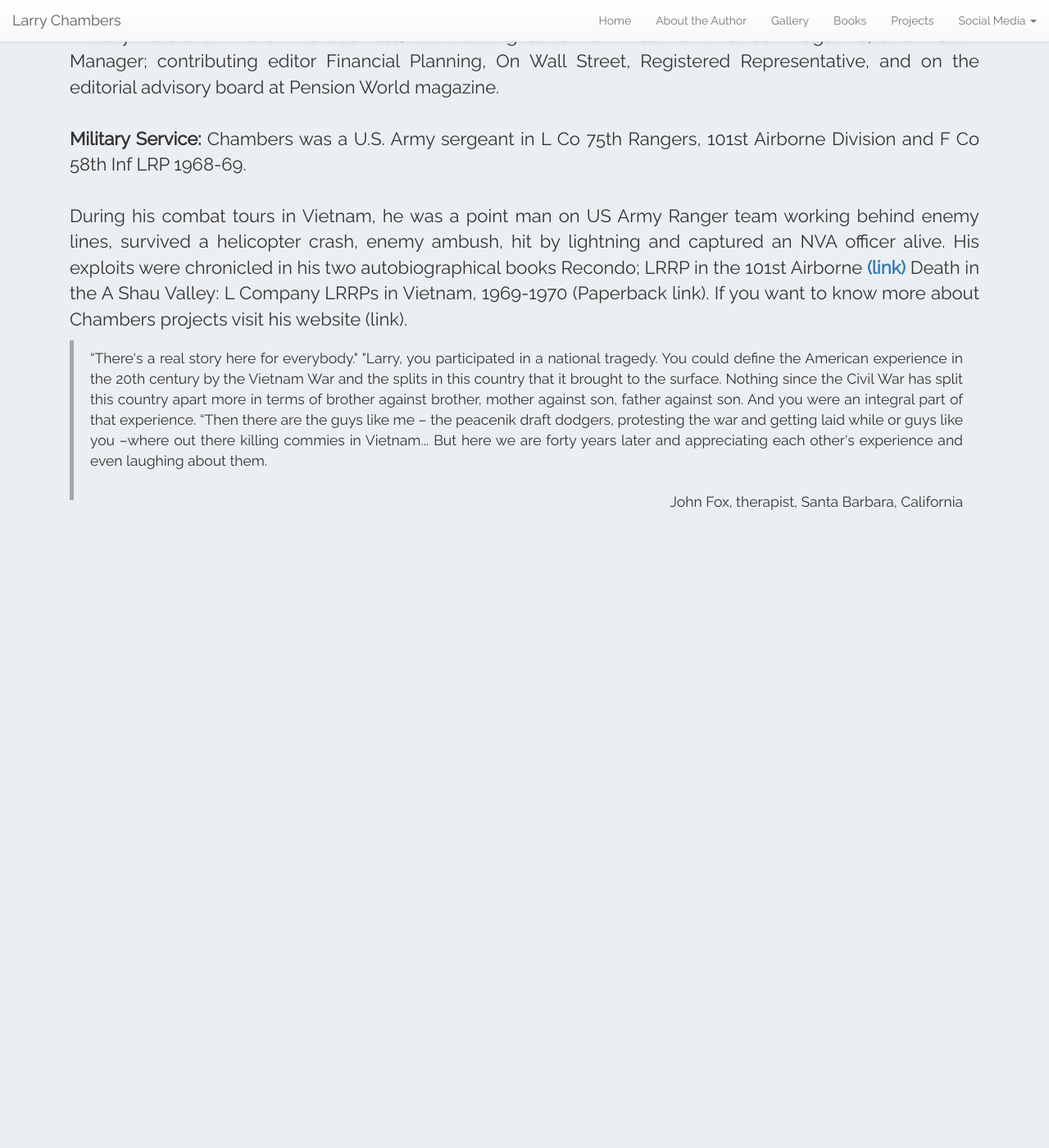
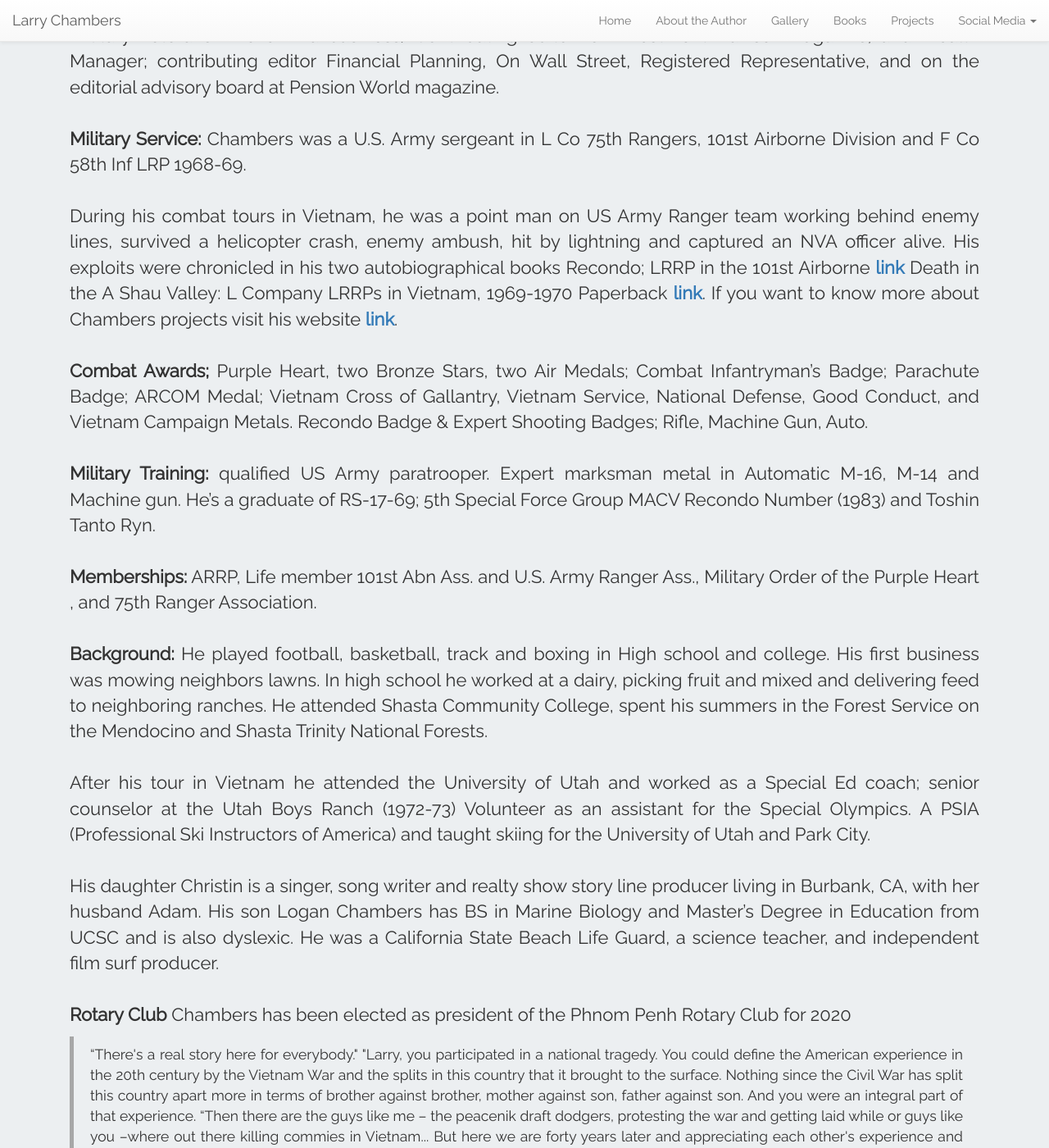
Before and after one commit to larrychambers/larrychambers.github.io, a Jekyll site: the page built from about.md, in a window 1280 px wide and 1400 px high, scrolled down 1767 px. Shown: the whole window at 82% size. Built offline with Jekyll 4.4.1, drawn with Linux system fonts in a browser that asks for light colours; nearby versions of some CDN libraries; before the commit the page ends 2397 px from its top, so only the background shows below that.

Commit message:
Update about.md

```diff
--- a/about.md
+++ b/about.md
@@ -41,7 +41,31 @@ In 2005 Chambers was named as a Marketing Guru by the editors at Investment Advi
 <b> Military Service:</b> Chambers was a U.S. Army sergeant in L Co 75th Rangers, 101st Airborne Division and F Co 58th Inf LRP 1968-69.<br>
 <br>
 
-During his combat tours in Vietnam, he was a point man on US Army Ranger team working behind enemy lines, survived a helicopter crash, enemy ambush, hit by lightning and captured an NVA officer alive.  His exploits were chronicled in his two autobiographical books Recondo; LRRP in the 101st Airborne <a href="https://www.amazon.com/Recondo-LRRPs-Airborne-Larry-Chambers-ebook/dp/B0049P1M0O/ref=asap_bc?ie=UTF8" target="_blank"><b>(link)</b></a> Death in the A Shau Valley: L Company LRRPs in Vietnam, 1969-1970 (Paperback link). If you want to know more about Chambers projects visit his website (link).
+During his combat tours in Vietnam, he was a point man on US Army Ranger team working behind enemy lines, survived a helicopter crash, enemy ambush, hit by lightning and captured an NVA officer alive.  His exploits were chronicled in his two autobiographical books Recondo; LRRP in the 101st Airborne <a href="https://www.amazon.com/Recondo-LRRPs-Airborne-Larry-Chambers-ebook/dp/B0049P1M0O/ref=asap_bc?ie=UTF8" target="_blank"><b>link</b></a> Death in the A Shau Valley: L Company LRRPs in Vietnam, 1969-1970 Paperback <a href="https://www.amazon.com/Death-Shau-Valley-Company-1969-1970/dp/0804115753/ref=asap_bc?ie=UTF8" target="_blank"><b>link</b></a>. If you want to know more about Chambers projects visit his website <a href="http://www.larry-chambers.com/" target="_blank"><b>link</b></a>.<br>
+<br>
+
+<b>Combat Awards;</b> Purple Heart, two Bronze Stars, two Air Medals; Combat Infantryman’s Badge; Parachute Badge; ARCOM Medal; Vietnam Cross of Gallantry, Vietnam Service, National Defense, Good Conduct, and Vietnam Campaign Metals.  Recondo Badge & Expert Shooting Badges; Rifle, Machine Gun, Auto.<br>
+<br>
+
+<b>Military Training:</b> qualified US Army paratrooper.  Expert marksman metal in Automatic M-16, M-14 and Machine gun. He’s a graduate of RS-17-69; 5th Special Force Group MACV Recondo Number (1983) and Toshin Tanto Ryn.<br>
+<br>
+
+<b>Memberships:</b> ARRP, Life member 101st Abn Ass. and U.S. Army Ranger Ass., Military Order of the Purple Heart , and 75th Ranger Association.<br>
+<br>
+
+<b>Background:</b> He played football, basketball, track and boxing in High school and college.  His first business was mowing neighbors lawns. In high school he worked at a dairy, picking fruit and mixed and delivering feed to neighboring ranches. He attended Shasta Community College, spent his summers in the Forest Service on the Mendocino and Shasta Trinity National Forests.<br>
+<br>
+
+After his tour in Vietnam he attended the University of Utah and worked as a Special Ed coach; senior counselor at the Utah Boys Ranch (1972-73) Volunteer as an assistant for the Special Olympics. A PSIA (Professional Ski Instructors of America) and taught skiing for the University of Utah and Park City.<br>
+<br>
+
+His daughter Christin is a singer, song writer and realty show story line producer living in Burbank, CA, with her husband Adam. His son Logan Chambers has BS in Marine Biology and Master’s Degree in Education from UCSC and is also dyslexic. He was a California State Beach Life Guard, a science teacher, and independent film surf producer.<br>
+<br>
+
+<b>Rotary Club</b>
+Chambers has been elected as president of the Phnom Penh Rotary Club for 2020
+
+
 
 
 
```
